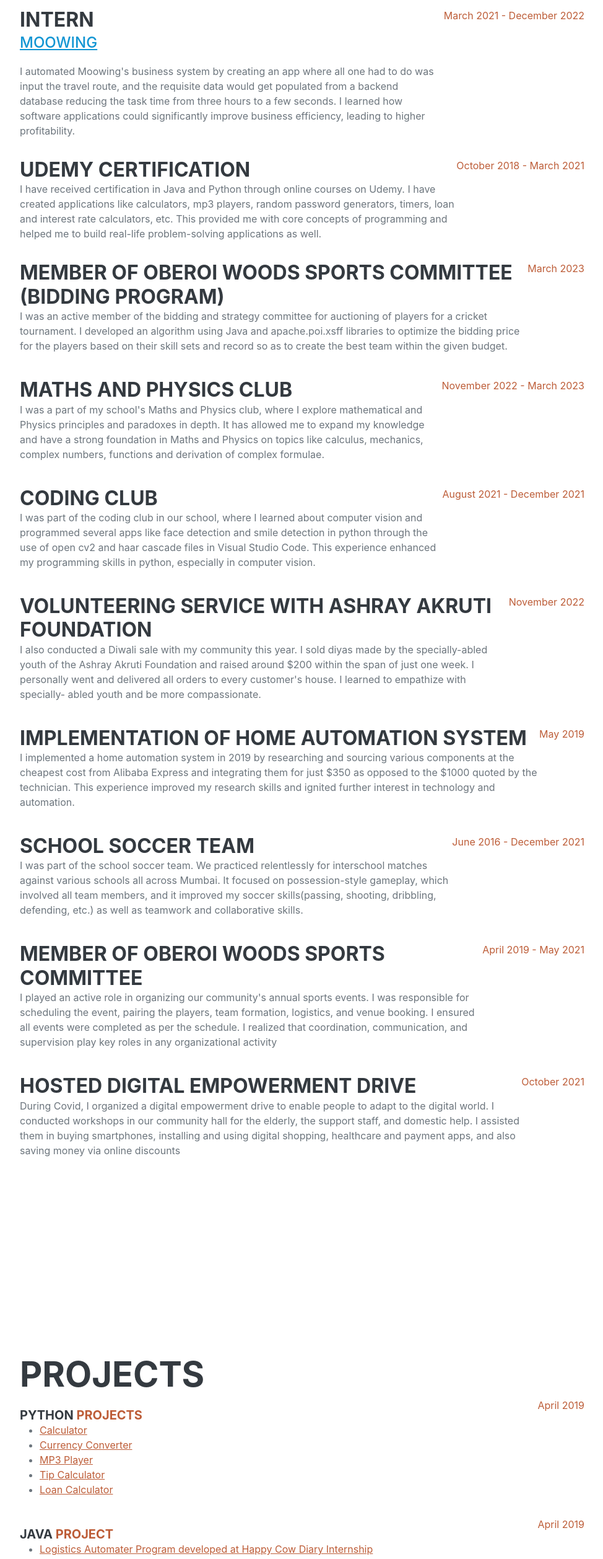
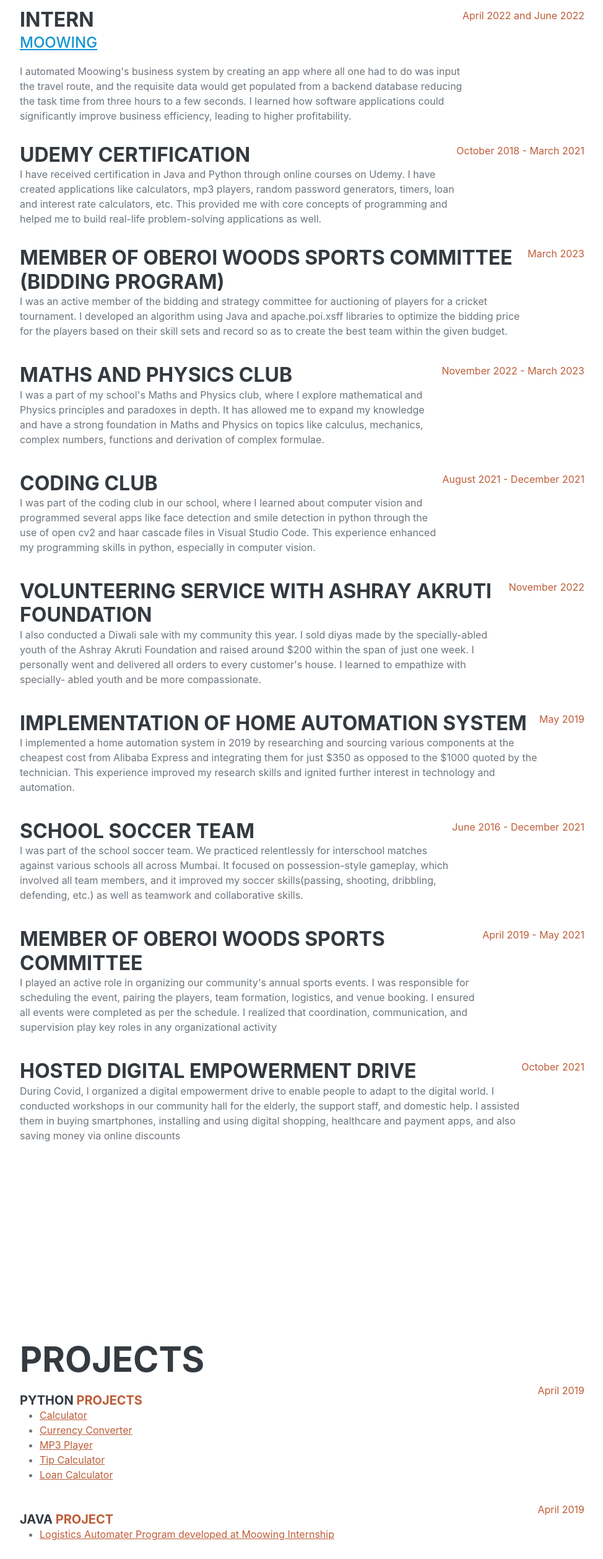
Before and after one commit to KshitijKaria/kshitijkaria.github.io, a plain HTML site: page index.html in a window 1280 px wide. Shown: the part 1226-3741 px from the top of the page at 62% size, without its empty margins (288-1262 px from the left). Drawn offline with nearby package versions, Linux system fonts and the light colour scheme; a web font is replaced by a local one.

Commit message:
Update index.html

```diff
--- a/index.html
+++ b/index.html
@@ -83,7 +83,7 @@
                                 a backend database reducing the task time from three hours to a few seconds. I learned how software applications could significantly improve business
                                 efficiency, leading to higher profitability.</p>
                         </div>
-                        <div class="flex-shrink-0"><span class="text-primary"> March 2021 - December 2022</span></div>
+                        <div class="flex-shrink-0"><span class="text-primary"> April 2022 and June 2022</span></div>
                     </div>
                     <div class="d-flex flex-column flex-md-row justify-content-between mb-3">
                         <div class="flex-grow-1">
@@ -202,7 +202,7 @@
                                 <span class="text-primary">Project</span><br/>
                             </h5>
                                 <ul>
-                                    <li><a href="https://github.com/KshitijKaria/Logistics-Automation-Java-Project" target="_blank">Logistics Automater Program developed at Happy Cow Diary Internship</a></li>
+                                    <li><a href="https://github.com/KshitijKaria/Logistics-Automation-Java-Project" target="_blank">Logistics Automater Program developed at Moowing Internship</a></li>
 
                                 </ul></p>
                         </div>
```
